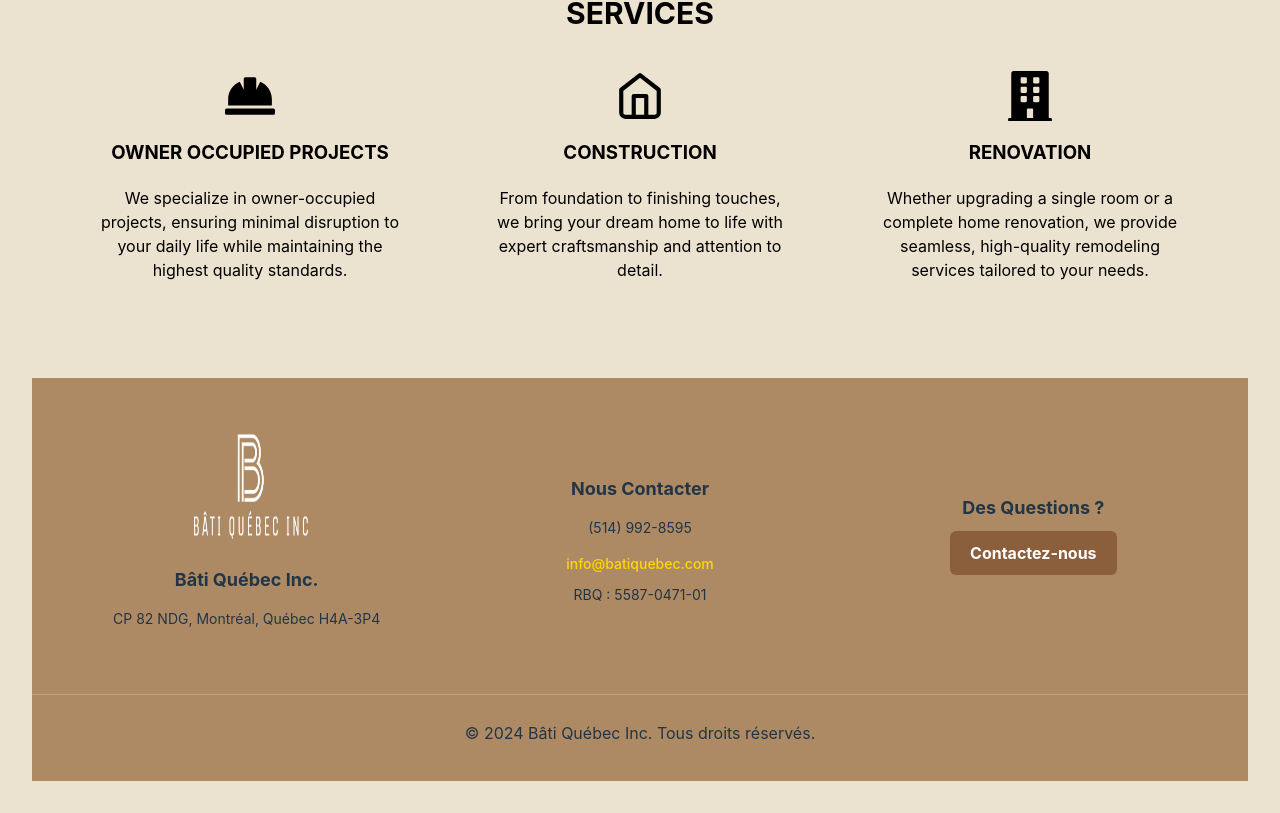
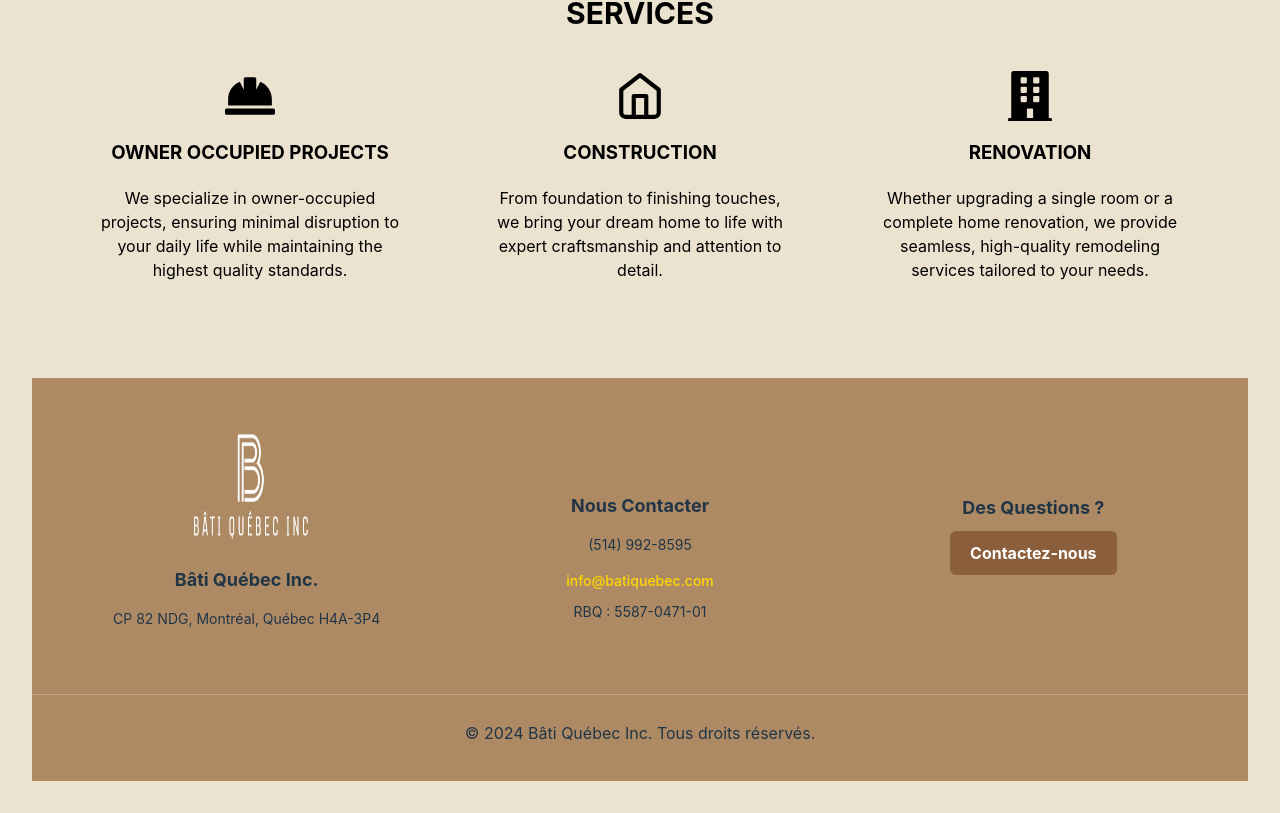
Before and after one commit to MyriamAssam/bati, a React (Vite) app: page / in a window 1280 px wide. Shown: the part 906-1719 px from the top of the page. Built offline with nearby package versions, Linux system fonts and the light colour scheme.

Commit message:
Modification style

```diff
--- a/src/App.css
+++ b/src/App.css
@@ -185,7 +185,7 @@ body {
 
 .footer-section:nth-child(2) {
   /* Sélectionne la section "Nous Contacter" */
-  padding-top: 15px;
+  padding-top: 50px;
   /* Ajuste la hauteur pour bien aligner avec "Des Questions ?" */
 }
 
@@ -308,6 +308,7 @@ body {
     flex-direction: column;
     align-items: center;
     text-align: center;
+    margin-top: 30px;
   }
 }
 
```
